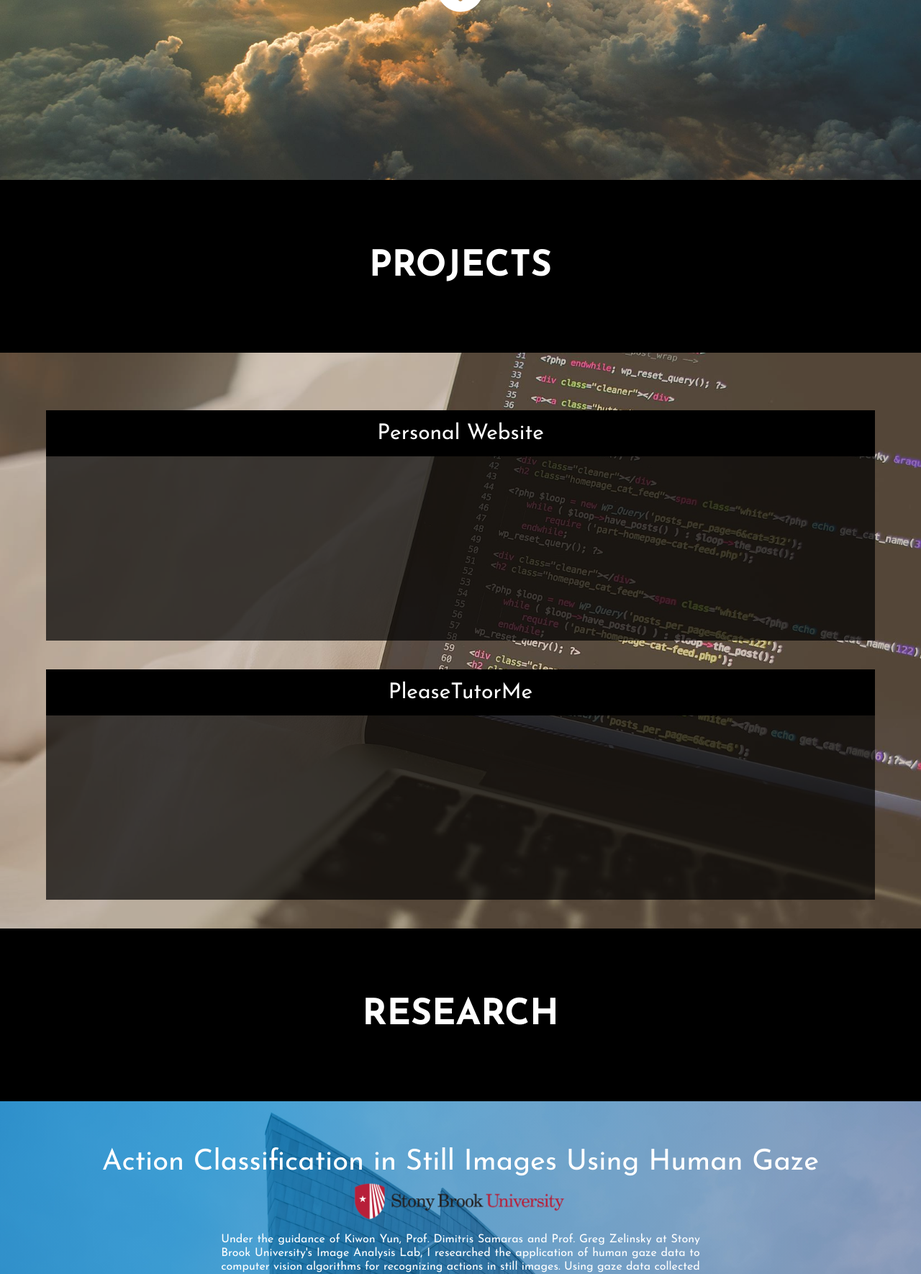
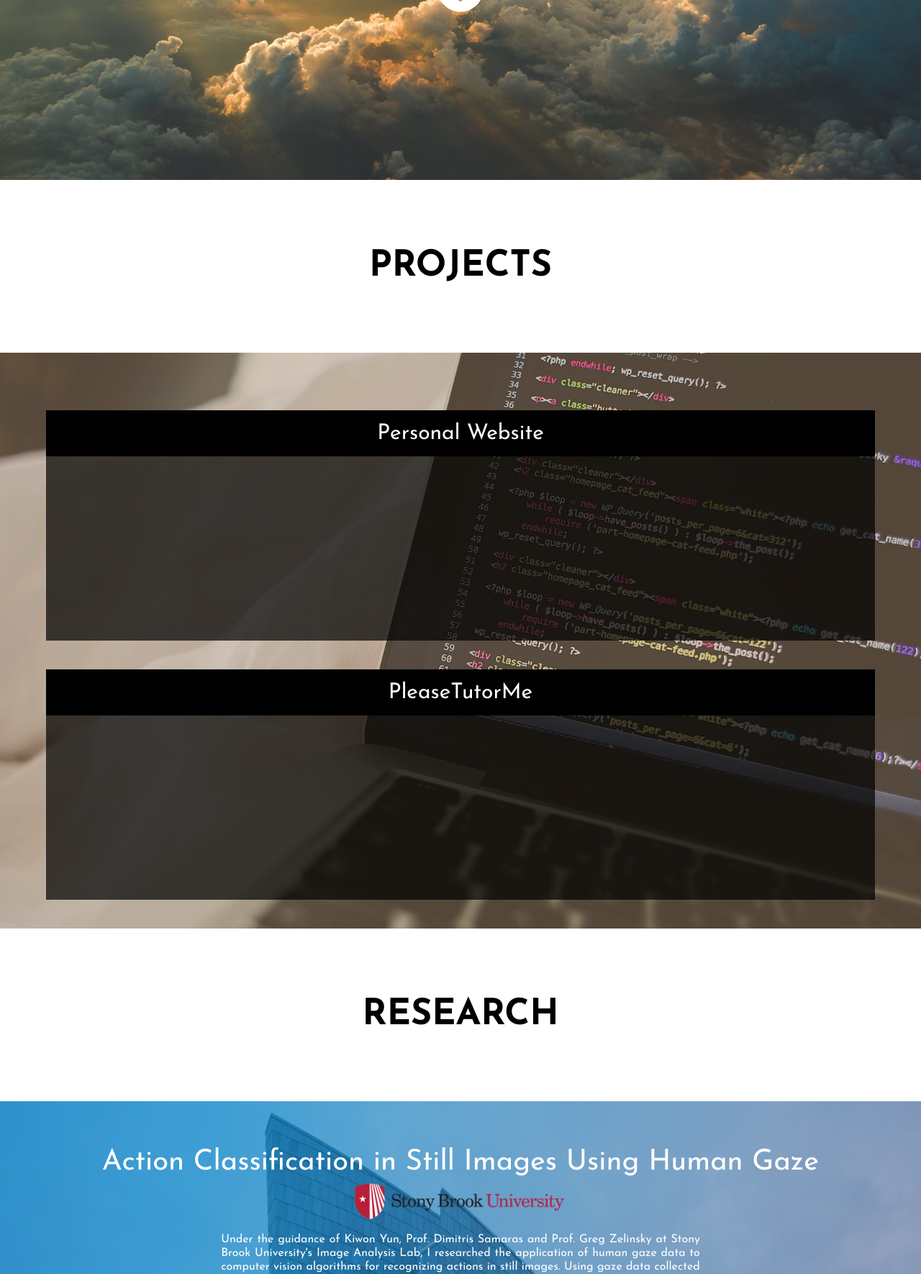
Before and after one commit to garyliangge/GaryGe, a PHP site: page / in a window 1280 px wide. Shown: the part 550-2320 px from the top of the page at 72% size. Run offline with PHP 8.4, Linux system fonts and the light colour scheme; some libraries are stand-ins or nearby versions.

Commit message:
Slight section divider width and color modifications

```diff
--- a/stylesheets/gary_style.css
+++ b/stylesheets/gary_style.css
@@ -82,8 +82,8 @@ a{
   display: flex;
   align-items: center;
   justify-content: center;
-  color: white;
-  background-color: black;
+  color: black;
+  background-color: white;
   font-size: 50px;
   font-weight: 600;
 }
```
